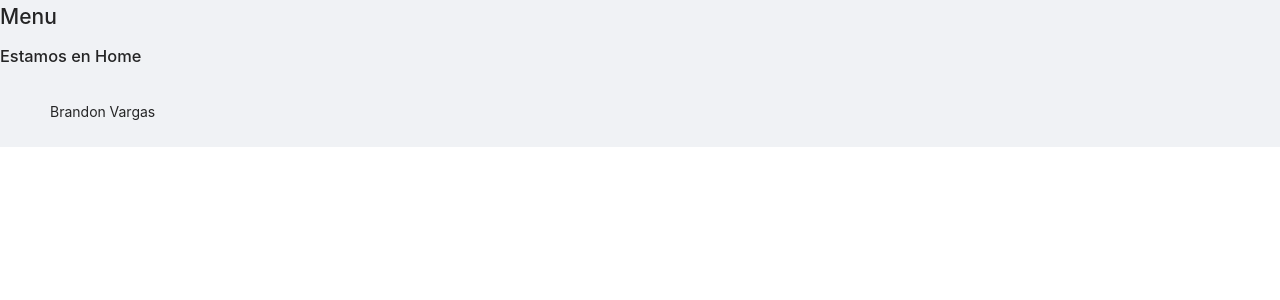
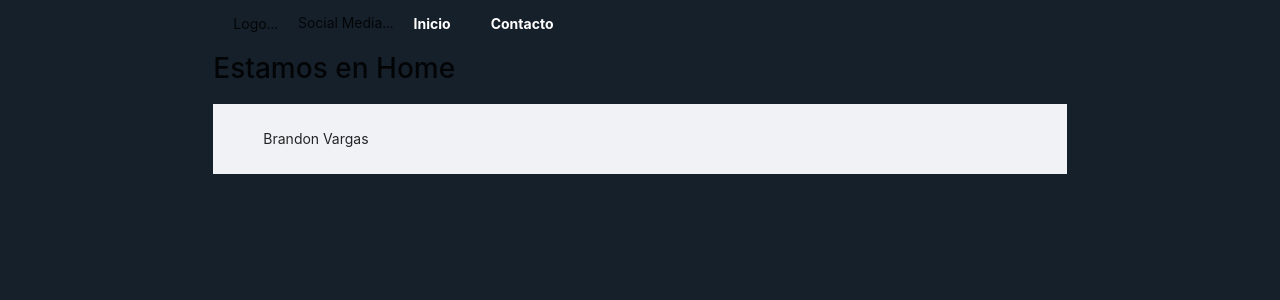
Before and after one commit to BrandonDevU95/MERN, a React (Create React App) app in the folder client/: page / in a window 1280 px wide. Shown: the top 300 px of the page. Built offline with nearby package versions, Linux system fonts and the light colour scheme.

Commit message:
Creating Web Menu Structure Video 141

```diff
--- /dev/null
+++ b/client/src/Components/Web/MenuTop/MenuTop.jsx
@@ -0,0 +1,22 @@
+import React, { useState, useEffect } from 'react';
+import { Menu } from 'antd';
+import { Link } from 'react-router-dom';
+
+import './MenuTop.scss';
+
+const MenuTop = () => {
+	return (
+		<Menu className='menu-top' mode='horizontal'>
+			<Menu.Item className='menu-top__logo'>Logo...</Menu.Item>
+			<Menu.Item className='menu-top__item'>
+				<Link to={'/'}>Inicio</Link>
+			</Menu.Item>
+			<Menu.Item className='menu-top__item'>
+				<Link to={'/contact'}>Contacto</Link>
+			</Menu.Item>
+			<div className=''>Social Media...</div>
+		</Menu>
+	);
+};
+
+export default MenuTop;
--- /dev/null
+++ b/client/src/Components/Web/MenuTop/MenuTop.scss
@@ -0,0 +1,31 @@
+@import '../../../scss/index.scss';
+
+.menu-top {
+	position: sticky;
+	top: 0;
+	background-color: $background-dark-web;
+	border: 0;
+	display: flex;
+	align-items: center;
+
+	li {
+		border: 0 !important;
+
+		a {
+			color: #fff !important;
+			font-weight: bold;
+
+			&:hover {
+				color: $primary-color !important;
+			}
+		}
+	}
+
+	&__logo {
+		padding: 10px;
+
+		img {
+			width: 200px;
+		}
+	}
+}
--- /dev/null
+++ b/client/src/Components/Web/MenuTop/index.js
@@ -0,0 +1 @@
+export { default } from './MenuTop.jsx';
--- a/client/src/Layout/_Basic.jsx
+++ b/client/src/Layout/_Basic.jsx
@@ -1,23 +1,24 @@
 import React from 'react';
 import { Route, Switch } from 'react-router-dom';
-import { Layout } from 'antd';
+import { Layout, Row, Col } from 'antd';
+import MenuTop from '../Components/Web/MenuTop';
 
 import './_Basic.scss';
 
 const _Basic = (props) => {
 	const { routes } = props;
-	const { Content, Footer } = Layout;
+	const { Footer } = Layout;
 
 	return (
-		<Layout>
-			<h2>Menu</h2>
-			<Layout>
-				<Content>
-					<LoadRoutes routes={routes} />
-				</Content>
+		<Row>
+			<Col lg={4} />
+			<Col lg={16}>
+				<MenuTop />
+				<LoadRoutes routes={routes} />
 				<Footer>Brandon Vargas</Footer>
-			</Layout>
-		</Layout>
+			</Col>
+			<Col lg={4} />
+		</Row>
 	);
 };
 
--- a/client/src/index.css
+++ /dev/null
@@ -1,13 +0,0 @@
-body {
-  margin: 0;
-  font-family: -apple-system, BlinkMacSystemFont, 'Segoe UI', 'Roboto', 'Oxygen',
-    'Ubuntu', 'Cantarell', 'Fira Sans', 'Droid Sans', 'Helvetica Neue',
-    sans-serif;
-  -webkit-font-smoothing: antialiased;
-  -moz-osx-font-smoothing: grayscale;
-}
-
-code {
-  font-family: source-code-pro, Menlo, Monaco, Consolas, 'Courier New',
-    monospace;
-}
--- /dev/null
+++ b/client/src/index.scss
@@ -0,0 +1,16 @@
+@import './scss/index.scss';
+
+body {
+	margin: 0;
+	font-family: -apple-system, BlinkMacSystemFont, 'Segoe UI', 'Roboto',
+		'Oxygen', 'Ubuntu', 'Cantarell', 'Fira Sans', 'Droid Sans',
+		'Helvetica Neue', sans-serif;
+	-webkit-font-smoothing: antialiased;
+	-moz-osx-font-smoothing: grayscale;
+	background-color: $background-dark-web;
+}
+
+code {
+	font-family: source-code-pro, Menlo, Monaco, Consolas, 'Courier New',
+		monospace;
+}
--- a/client/src/scss/_variables.scss
+++ b/client/src/scss/_variables.scss
@@ -1,6 +1,6 @@
 $defaultFontSize: 16px;
 $primary-color: #0098d3;
-$primary-color-hover:  #0280B3;
+$primary-color-hover: #0280b3;
 
 $menu-color: #252527;
 
@@ -25,6 +25,7 @@ $background-dark-light: #252527;
 $background-dark: #000;
 $background-error: #ff00001f;
 $background-succes: #84b84c1f;
+$background-dark-web: #16202b;
 
 $success: #24b84c;
 $error: #f00;
@@ -37,7 +38,6 @@ $media-breackpoint-down-md: 767.98px;
 $media-breackpoint-down-lg: 991.98px;
 $media-breackpoint-down-xl: 1199.98px;
 
-
 //Responsive up size
 
 $media-breackpoint-up-xs: 320px;
```
Also changed, not shown: client/src/index.js (+2 -5 lines).
